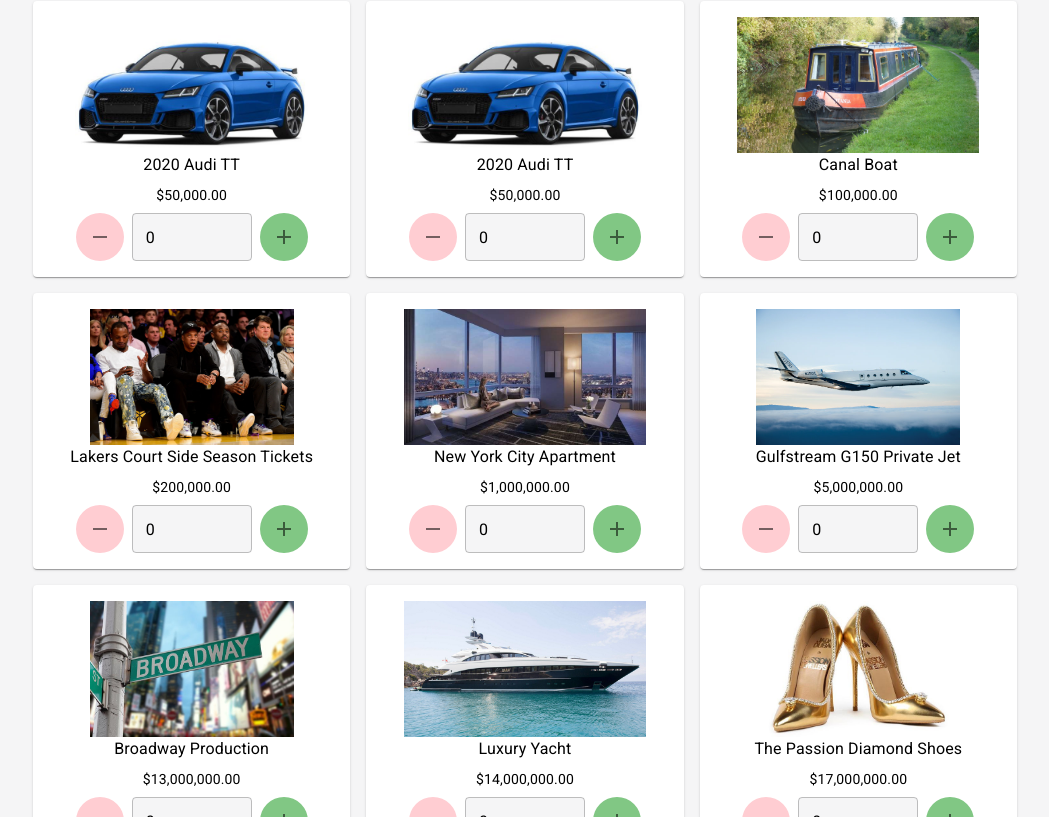
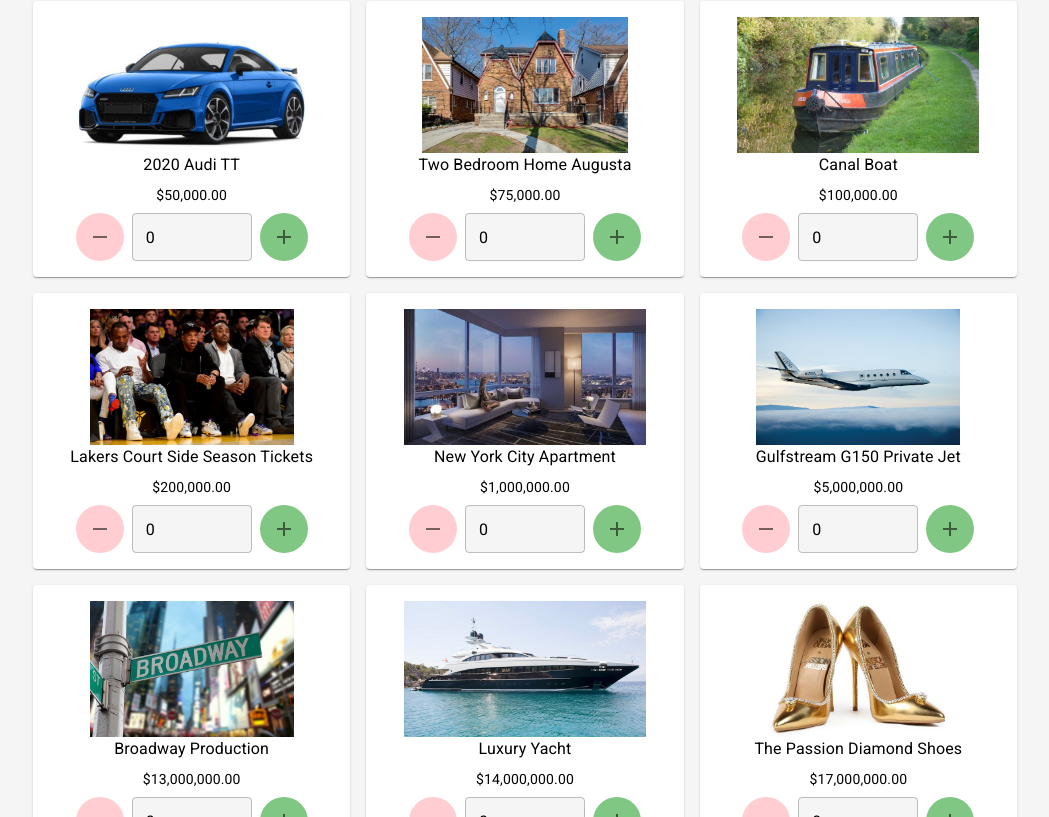
Before and after one commit to alojzmilicevic/famousCash, a React (Create React App) app: page / in a window 1280 px wide. Shown: the part 1999-2816 px from the top of the page, without its empty margins (115-1164 px from the left). Built offline with nearby package versions, Linux system fonts and the light colour scheme.

Commit message:
Various fixes

```diff
--- a/src/features/products/data/data.js
+++ b/src/features/products/data/data.js
@@ -27,7 +27,7 @@
 import broadway from '../../../assets/products/broadway.jpg'
 import jet from '../../../assets/products/gulfstream.jpg'
 import avatar from '../../../assets/products/avatar.jpg'
-
+import home from '../../../assets/products/home.jpg'
 
 export const productData = [
   { id: 0, img: milk, label: 'Milk', price: 1 },
@@ -46,7 +46,7 @@
   { id: 13, img: honda, label: 'Honda Civic', price: 26000 },
   { id: 14, img: penthouse, label: 'One Night at Luxury Penthouse Suite', price: 38000 },
   { id: 15, img: audi, label: '2020 Audi TT', price: 50000 },
-  { id: 16, img: audi, label: '2020 Audi TT', price: 50000 },
+  { id: 16, img: home, label: 'Two Bedroom Home Augusta', price: 75000 },
   { id: 17, img: canalboat, label: 'Canal Boat', price: 100000 },
   { id: 18, img: courtside, label: 'Lakers Court Side Season Tickets', price: 200000 },
   { id: 19, img: nyapartment, label: 'New York City Apartment', price: 1000000 },
--- a/src/features/products/useProductAmount.js
+++ b/src/features/products/useProductAmount.js
@@ -4,7 +4,11 @@
 
   const [amount, setAmount] = useState(0);
   const updateAmount = useCallback((newAmount) => {
-    if (newAmount >= 0) {
+    if (isNaN(newAmount)) {
+      newAmount = 0;
+    }
+
+   if (newAmount >= 0) {
       setAmount(newAmount);
       setCurRemainingAmount(-(newAmount * price - amount * price));
     }
```
Also changed, not shown: src/assets/products/home.jpg (added).
